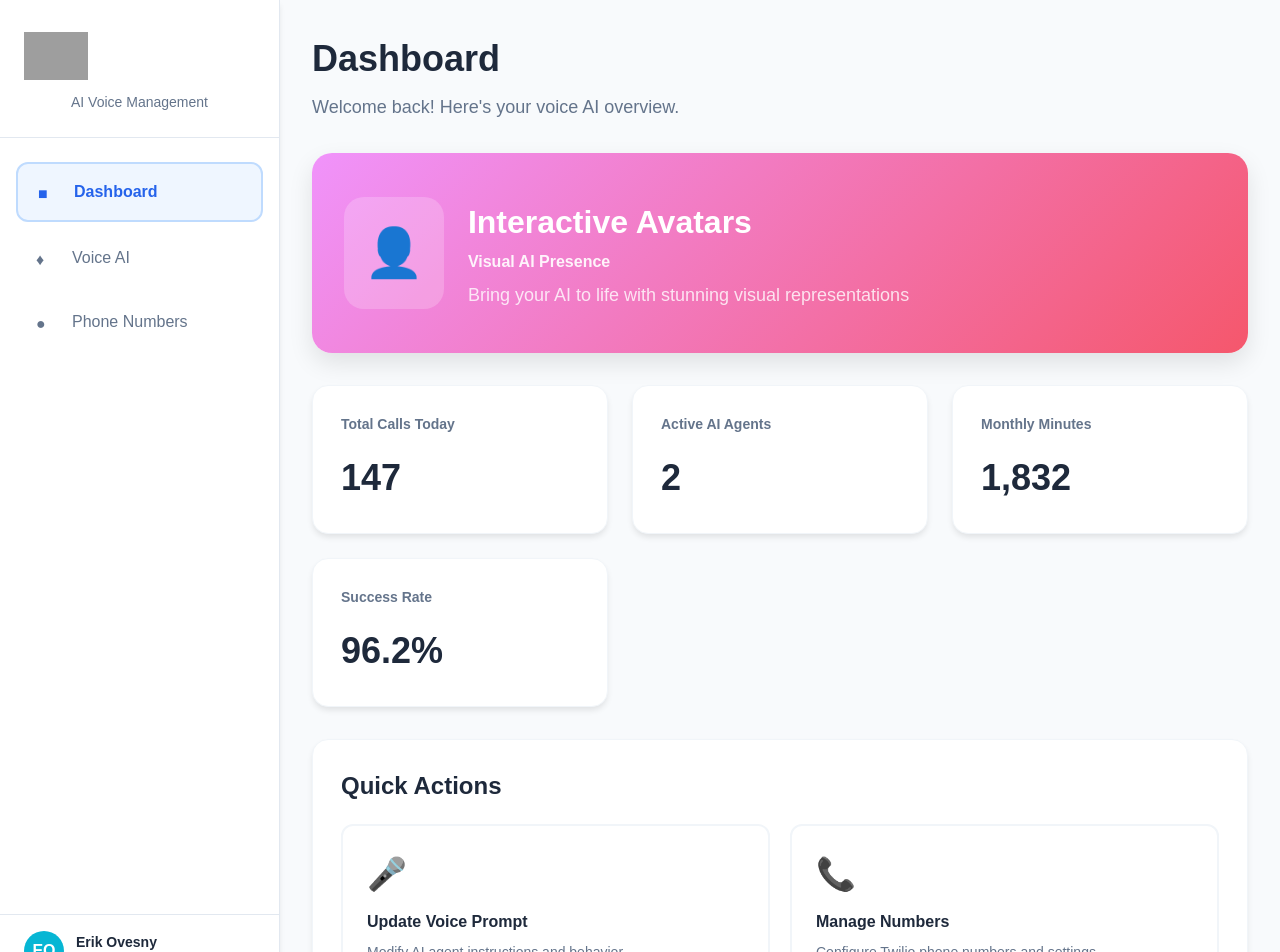
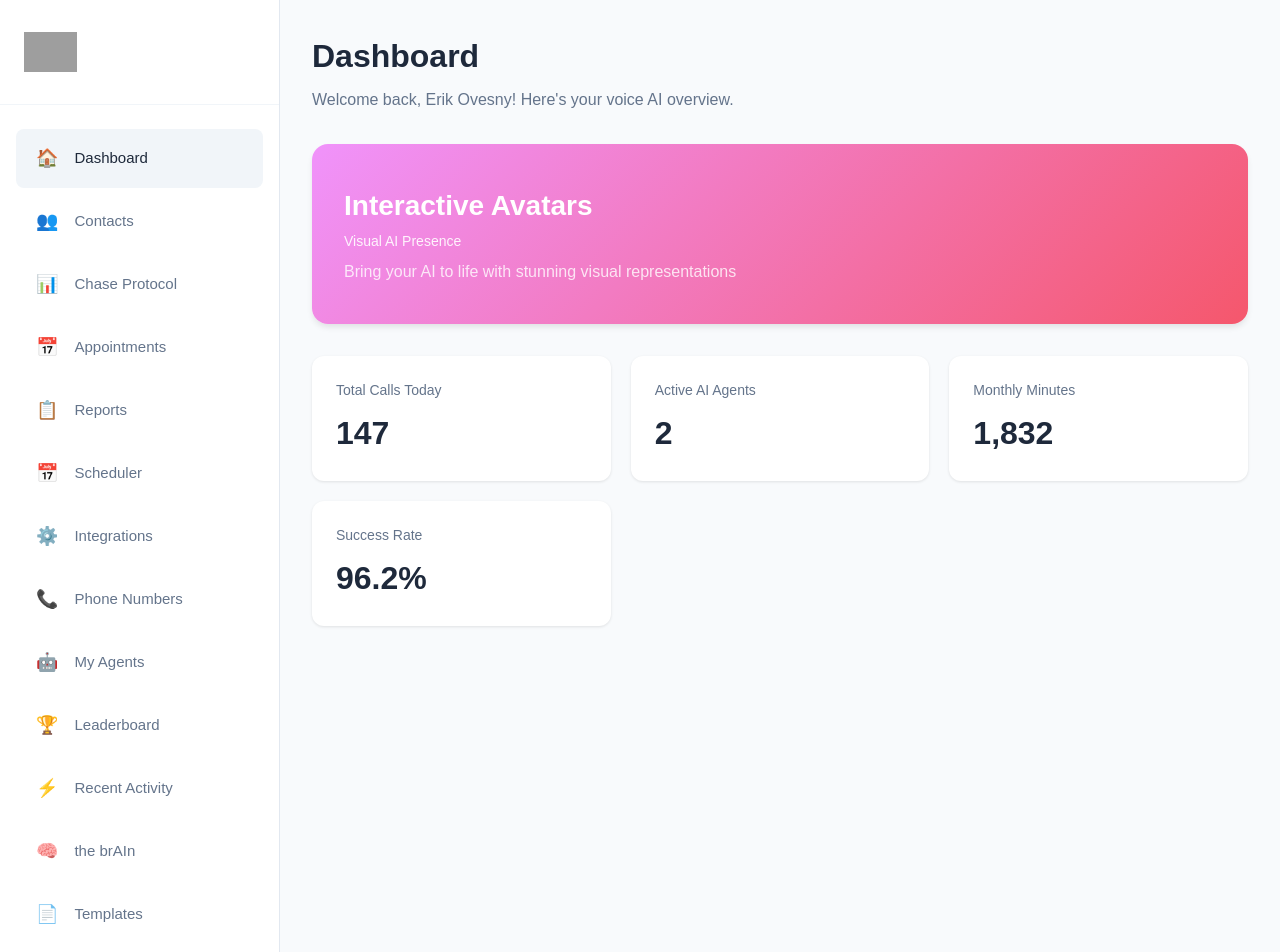
Before and after one commit to erikmg100/da-system-frontend, a Next.js app: page /dashboard in a window 1280 px wide. Shown: the top 952 px of the page. Built offline with nearby package versions, Linux system fonts and the light colour scheme; grey boxes are pictures that could not be loaded.

Commit message:
Update page.js

```diff
--- a/app/dashboard/page.js
+++ b/app/dashboard/page.js
@@ -16,22 +16,19 @@
       title: "GabbiEmotion+",
       subtitle: "Voice Technology",
       description: "Advanced emotional intelligence in every conversation",
-      gradient: "linear-gradient(135deg, #667eea 0%, #764ba2 100%)",
-      icon: "🧠"
+      gradient: "linear-gradient(135deg, #667eea 0%, #764ba2 100%)"
     },
     {
       title: "Interactive Avatars",
       subtitle: "Visual AI Presence",
       description: "Bring your AI to life with stunning visual representations",
-      gradient: "linear-gradient(135deg, #f093fb 0%, #f5576c 100%)",
-      icon: "👤"
+      gradient: "linear-gradient(135deg, #f093fb 0%, #f5576c 100%)"
     },
     {
       title: "GabbiTranslator",
       subtitle: "Global Communication",
       description: "Break language barriers with real-time translation",
-      gradient: "linear-gradient(135deg, #4facfe 0%, #00f2fe 100%)",
-      icon: "🌍"
+      gradient: "linear-gradient(135deg, #4facfe 0%, #00f2fe 100%)"
     }
   ];
 
@@ -52,95 +49,273 @@
       {/* Sidebar */}
       <div style={{
         backgroundColor: 'white',
-        borderRight: '1px solid #e2e8f0',
         width: '280px',
         minHeight: '100vh',
-        boxShadow: '0 4px 6px -1px rgba(0, 0, 0, 0.1)',
+        borderRight: '1px solid #e2e8f0',
         display: 'flex',
         flexDirection: 'column'
       }}>
-        {/* Logo Section */}
+        {/* Logo */}
         <div style={{
-          padding: '32px 24px 24px 24px',
-          borderBottom: '1px solid #e2e8f0',
+          padding: '32px 24px',
+          borderBottom: '1px solid #f1f5f9',
           textAlign: 'center'
         }}>
           <img
             src="https://storage.googleapis.com/msgsndr/Gyvgsd99IT2dSJS5bwiK/media/678997c9accdd1b8bf7ce48a.png"
             alt="Meet Gabbi"
-            style={{
-              height: '48px',
-              width: 'auto',
-              marginBottom: '12px'
-            }}
+            style={{ height: '40px', width: 'auto' }}
           />
-          <p style={{
-            fontSize: '14px',
-            color: '#64748b',
-            margin: 0,
-            fontWeight: '500'
-          }}>
-            AI Voice Management
-          </p>
         </div>
 
         {/* Navigation */}
         <nav style={{ flex: 1, padding: '24px 16px' }}>
-          <div style={{ marginBottom: '8px' }}>
+          <div style={{ marginBottom: '4px' }}>
             <a href="/dashboard" style={{
               display: 'flex',
               alignItems: 'center',
               gap: '16px',
               padding: '16px 20px',
-              backgroundColor: '#eff6ff',
-              color: '#2563eb',
-              borderRadius: '12px',
+              backgroundColor: '#f1f5f9',
+              color: '#1e293b',
+              borderRadius: '8px',
               textDecoration: 'none',
-              fontWeight: '600',
-              border: '2px solid #bfdbfe'
+              fontWeight: '500',
+              fontSize: '15px'
             }}>
-              <div style={{ width: '20px', height: '20px' }}>■</div>
+              <span style={{ fontSize: '18px' }}>🏠</span>
               <span>Dashboard</span>
             </a>
           </div>
-          <div style={{ marginBottom: '8px' }}>
+
+          <div style={{ marginBottom: '4px' }}>
+            <a href="/dashboard/contacts" style={{
+              display: 'flex',
+              alignItems: 'center',
+              gap: '16px',
+              padding: '16px 20px',
+              color: '#64748b',
+              borderRadius: '8px',
+              textDecoration: 'none',
+              fontWeight: '500',
+              fontSize: '15px'
+            }}>
+              <span style={{ fontSize: '18px' }}>👥</span>
+              <span>Contacts</span>
+            </a>
+          </div>
+
+          <div style={{ marginBottom: '4px' }}>
+            <a href="/dashboard/chase-protocol" style={{
+              display: 'flex',
+              alignItems: 'center',
+              gap: '16px',
+              padding: '16px 20px',
+              color: '#64748b',
+              borderRadius: '8px',
+              textDecoration: 'none',
+              fontWeight: '500',
+              fontSize: '15px'
+            }}>
+              <span style={{ fontSize: '18px' }}>📊</span>
+              <span>Chase Protocol</span>
+            </a>
+          </div>
+
+          <div style={{ marginBottom: '4px' }}>
+            <a href="/dashboard/appointments" style={{
+              display: 'flex',
+              alignItems: 'center',
+              gap: '16px',
+              padding: '16px 20px',
+              color: '#64748b',
+              borderRadius: '8px',
+              textDecoration: 'none',
+              fontWeight: '500',
+              fontSize: '15px'
+            }}>
+              <span style={{ fontSize: '18px' }}>📅</span>
+              <span>Appointments</span>
+            </a>
+          </div>
+
+          <div style={{ marginBottom: '4px' }}>
+            <a href="/dashboard/reports" style={{
+              display: 'flex',
+              alignItems: 'center',
+              gap: '16px',
+              padding: '16px 20px',
+              color: '#64748b',
+              borderRadius: '8px',
+              textDecoration: 'none',
+              fontWeight: '500',
+              fontSize: '15px'
+            }}>
+              <span style={{ fontSize: '18px' }}>📋</span>
+              <span>Reports</span>
+            </a>
+          </div>
+
+          <div style={{ marginBottom: '4px' }}>
+            <a href="/dashboard/scheduler" style={{
+              display: 'flex',
+              alignItems: 'center',
+              gap: '16px',
+              padding: '16px 20px',
+              color: '#64748b',
+              borderRadius: '8px',
+              textDecoration: 'none',
+              fontWeight: '500',
+              fontSize: '15px'
+            }}>
+              <span style={{ fontSize: '18px' }}>📅</span>
+              <span>Scheduler</span>
+            </a>
+          </div>
+
+          <div style={{ marginBottom: '4px' }}>
+            <a href="/dashboard/integrations" style={{
+              display: 'flex',
+              alignItems: 'center',
+              gap: '16px',
+              padding: '16px 20px',
+              color: '#64748b',
+              borderRadius: '8px',
+              textDecoration: 'none',
+              fontWeight: '500',
+              fontSize: '15px'
+            }}>
+              <span style={{ fontSize: '18px' }}>⚙️</span>
+              <span>Integrations</span>
+            </a>
+          </div>
+
+          <div style={{ marginBottom: '4px' }}>
+            <a href="/dashboard/phone-numbers" style={{
+              display: 'flex',
+              alignItems: 'center',
+              gap: '16px',
+              padding: '16px 20px',
+              color: '#64748b',
+              borderRadius: '8px',
+              textDecoration: 'none',
+              fontWeight: '500',
+              fontSize: '15px'
+            }}>
+              <span style={{ fontSize: '18px' }}>📞</span>
+              <span>Phone Numbers</span>
+            </a>
+          </div>
+
+          <div style={{ marginBottom: '4px' }}>
             <a href="/dashboard/voice-ai" style={{
               display: 'flex',
               alignItems: 'center',
               gap: '16px',
               padding: '16px 20px',
               color: '#64748b',
-              borderRadius: '12px',
+              borderRadius: '8px',
               textDecoration: 'none',
-              fontWeight: '500'
+              fontWeight: '500',
+              fontSize: '15px'
             }}>
-              <div style={{ width: '20px', height: '20px' }}>♦</div>
-              <span>Voice AI</span>
+              <span style={{ fontSize: '18px' }}>🤖</span>
+              <span>My Agents</span>
             </a>
           </div>
-          <div>
-            <a href="/dashboard/phone-numbers" style={{
+
+          <div style={{ marginBottom: '4px' }}>
+            <a href="/dashboard/leaderboard" style={{
               display: 'flex',
               alignItems: 'center',
               gap: '16px',
               padding: '16px 20px',
               color: '#64748b',
-              borderRadius: '12px',
+              borderRadius: '8px',
               textDecoration: 'none',
-              fontWeight: '500'
+              fontWeight: '500',
+              fontSize: '15px'
             }}>
-              <div style={{ width: '20px', height: '20px' }}>●</div>
-              <span>Phone Numbers</span>
+              <span style={{ fontSize: '18px' }}>🏆</span>
+              <span>Leaderboard</span>
+            </a>
+          </div>
+
+          <div style={{ marginBottom: '4px' }}>
+            <a href="/dashboard/recent-activity" style={{
+              display: 'flex',
+              alignItems: 'center',
+              gap: '16px',
+              padding: '16px 20px',
+              color: '#64748b',
+              borderRadius: '8px',
+              textDecoration: 'none',
+              fontWeight: '500',
+              fontSize: '15px'
+            }}>
+              <span style={{ fontSize: '18px' }}>⚡</span>
+              <span>Recent Activity</span>
+            </a>
+          </div>
+
+          <div style={{ marginBottom: '4px' }}>
+            <a href="/dashboard/brain" style={{
+              display: 'flex',
+              alignItems: 'center',
+              gap: '16px',
+              padding: '16px 20px',
+              color: '#64748b',
+              borderRadius: '8px',
+              textDecoration: 'none',
+              fontWeight: '500',
+              fontSize: '15px'
+            }}>
+              <span style={{ fontSize: '18px' }}>🧠</span>
+              <span>the brAIn</span>
+            </a>
+          </div>
+
+          <div style={{ marginBottom: '4px' }}>
+            <a href="/dashboard/templates" style={{
+              display: 'flex',
+              alignItems: 'center',
+              gap: '16px',
+              padding: '16px 20px',
+              color: '#64748b',
+              borderRadius: '8px',
+              textDecoration: 'none',
+              fontWeight: '500',
+              fontSize: '15px'
+            }}>
+              <span style={{ fontSize: '18px' }}>📄</span>
+              <span>Templates</span>
+            </a>
+          </div>
+
+          <div style={{ marginBottom: '4px' }}>
+            <a href="/dashboard/organization" style={{
+              display: 'flex',
+              alignItems: 'center',
+              gap: '16px',
+              padding: '16px 20px',
+              color: '#64748b',
+              borderRadius: '8px',
+              textDecoration: 'none',
+              fontWeight: '500',
+              fontSize: '15px'
+            }}>
+              <span style={{ fontSize: '18px' }}>🏢</span>
+              <span>Organization</span>
             </a>
           </div>
         </nav>
 
-        {/* User Profile & Sign Out */}
-        <div style={{ padding: '16px 24px', borderTop: '1px solid #e2e8f0' }}>
+        {/* User Profile */}
+        <div style={{ padding: '16px 24px', borderTop: '1px solid #f1f5f9' }}>
           <div style={{ display: 'flex', alignItems: 'center', marginBottom: '16px', gap: '12px' }}>
             <div style={{
-              width: '40px',
-              height: '40px',
+              width: '36px',
+              height: '36px',
               backgroundColor: '#06b6d4',
               borderRadius: '50%',
               display: 'flex',
@@ -148,60 +323,55 @@
               justifyContent: 'center',
               color: 'white',
               fontWeight: '600',
-              fontSize: '16px'
+              fontSize: '14px'
             }}>
               EO
             </div>
             <div>
-              <p style={{ color: '#1e293b', fontWeight: '600', margin: 0, fontSize: '14px' }}>Erik Ovesny</p>
-              <p style={{ color: '#64748b', margin: 0, fontSize: '12px' }}>Admin</p>
+              <p style={{ color: '#1e293b', fontWeight: '500', margin: 0, fontSize: '14px' }}>Erik Ovesny</p>
             </div>
           </div>
           <button onClick={handleSignOut} style={{
             width: '100%',
-            padding: '12px 16px',
+            padding: '8px 12px',
             backgroundColor: 'transparent',
-            border: '1px solid #fee2e2',
-            borderRadius: '8px',
-            color: '#dc2626',
+            border: '1px solid #e2e8f0',
+            borderRadius: '6px',
+            color: '#64748b',
             cursor: 'pointer',
-            display: 'flex',
-            alignItems: 'center',
-            gap: '8px',
             fontSize: '14px',
             fontWeight: '500'
           }}>
-            <span>→</span>
-            <span>Sign Out</span>
+            Sign Out
           </button>
         </div>
       </div>
 
       {/* Main Content */}
-      <main style={{ flex: 1, padding: '32px', overflow: 'hidden' }}>
+      <main style={{ flex: 1, padding: '32px' }}>
         <div style={{ marginBottom: '32px' }}>
           <h1 style={{
-            fontSize: '36px',
-            fontWeight: '800',
+            fontSize: '32px',
+            fontWeight: '700',
             color: '#1e293b',
             margin: '0 0 8px 0'
           }}>
             Dashboard
           </h1>
-          <p style={{ color: '#64748b', margin: 0, fontSize: '18px' }}>
-            Welcome back! Here's your voice AI overview.
+          <p style={{ color: '#64748b', margin: 0, fontSize: '16px' }}>
+            Welcome back, Erik Ovesny! Here's your voice AI overview.
           </p>
         </div>
 
         {/* Feature Slider */}
         <div style={{
           backgroundColor: 'white',
-          borderRadius: '20px',
-          boxShadow: '0 10px 25px rgba(0, 0, 0, 0.1)',
+          borderRadius: '16px',
+          boxShadow: '0 4px 6px -1px rgba(0, 0, 0, 0.1)',
           marginBottom: '32px',
           overflow: 'hidden',
           position: 'relative',
-          height: '200px'
+          height: '180px'
         }}>
           {features.map((feature, index) => (
             <div
@@ -218,38 +388,29 @@
                 alignItems: 'center',
                 gap: '24px',
                 opacity: index === currentSlide ? 1 : 0,
-                transform: index === currentSlide ? 'translateX(0)' : 'translateX(100%)',
                 transition: 'all 0.8s ease'
               }}
             >
-              <div style={{
-                fontSize: '48px',
-                background: 'rgba(255, 255, 255, 0.2)',
-                borderRadius: '20px',
-                padding: '20px'
-              }}>
-                {feature.icon}
-              </div>
               <div>
                 <h3 style={{
                   color: 'white',
-                  fontSize: '32px',
-                  fontWeight: '800',
+                  fontSize: '28px',
+                  fontWeight: '700',
                   margin: '0 0 4px 0'
                 }}>
                   {feature.title}
                 </h3>
                 <p style={{
                   color: 'rgba(255, 255, 255, 0.9)',
-                  fontSize: '16px',
-                  fontWeight: '600',
+                  fontSize: '14px',
+                  fontWeight: '500',
                   margin: '0 0 8px 0'
                 }}>
                   {feature.subtitle}
                 </p>
                 <p style={{
                   color: 'rgba(255, 255, 255, 0.8)',
-                  fontSize: '18px',
+                  fontSize: '16px',
                   margin: 0
                 }}>
                   {feature.description}
@@ -262,122 +423,64 @@
         {/* Stats Grid */}
         <div style={{
           display: 'grid',
-          gridTemplateColumns: 'repeat(auto-fit, minmax(280px, 1fr))',
-          gap: '24px',
+          gridTemplateColumns: 'repeat(auto-fit, minmax(250px, 1fr))',
+          gap: '20px',
           marginBottom: '32px'
         }}>
           <div style={{
             backgroundColor: 'white',
-            borderRadius: '16px',
-            boxShadow: '0 4px 6px -1px rgba(0, 0, 0, 0.1)',
-            border: '1px solid #f1f5f9',
-            padding: '28px'
+            borderRadius: '12px',
+            boxShadow: '0 1px 3px rgba(0, 0, 0, 0.1)',
+            padding: '24px'
           }}>
-            <p style={{ fontSize: '14px', fontWeight: '600', color: '#64748b', margin: '0 0 16px 0' }}>
+            <p style={{ fontSize: '14px', color: '#64748b', margin: '0 0 8px 0' }}>
               Total Calls Today
             </p>
-            <p style={{ fontSize: '36px', fontWeight: '800', color: '#1e293b', margin: 0 }}>
+            <p style={{ fontSize: '32px', fontWeight: '700', color: '#1e293b', margin: 0 }}>
               {stats.totalCalls}
             </p>
           </div>
 
           <div style={{
             backgroundColor: 'white',
-            borderRadius: '16px',
-            boxShadow: '0 4px 6px -1px rgba(0, 0, 0, 0.1)',
-            border: '1px solid #f1f5f9',
-            padding: '28px'
+            borderRadius: '12px',
+            boxShadow: '0 1px 3px rgba(0, 0, 0, 0.1)',
+            padding: '24px'
           }}>
-            <p style={{ fontSize: '14px', fontWeight: '600', color: '#64748b', margin: '0 0 16px 0' }}>
+            <p style={{ fontSize: '14px', color: '#64748b', margin: '0 0 8px 0' }}>
               Active AI Agents
             </p>
-            <p style={{ fontSize: '36px', fontWeight: '800', color: '#1e293b', margin: 0 }}>
+            <p style={{ fontSize: '32px', fontWeight: '700', color: '#1e293b', margin: 0 }}>
               {stats.activeAgents}
             </p>
           </div>
 
           <div style={{
             backgroundColor: 'white',
-            borderRadius: '16px',
-            boxShadow: '0 4px 6px -1px rgba(0, 0, 0, 0.1)',
-            border: '1px solid #f1f5f9',
-            padding: '28px'
+            borderRadius: '12px',
+            boxShadow: '0 1px 3px rgba(0, 0, 0, 0.1)',
+            padding: '24px'
           }}>
-            <p style={{ fontSize: '14px', fontWeight: '600', color: '#64748b', margin: '0 0 16px 0' }}>
+            <p style={{ fontSize: '14px', color: '#64748b', margin: '0 0 8px 0' }}>
               Monthly Minutes
             </p>
-            <p style={{ fontSize: '36px', fontWeight: '800', color: '#1e293b', margin: 0 }}>
+            <p style={{ fontSize: '32px', fontWeight: '700', color: '#1e293b', margin: 0 }}>
               {stats.monthlyMinutes.toLocaleString()}
             </p>
           </div>
 
           <div style={{
             backgroundColor: 'white',
-            borderRadius: '16px',
-            boxShadow: '0 4px 6px -1px rgba(0, 0, 0, 0.1)',
-            border: '1px solid #f1f5f9',
-            padding: '28px'
+            borderRadius: '12px',
+            boxShadow: '0 1px 3px rgba(0, 0, 0, 0.1)',
+            padding: '24px'
           }}>
-            <p style={{ fontSize: '14px', fontWeight: '600', color: '#64748b', margin: '0 0 16px 0' }}>
+            <p style={{ fontSize: '14px', color: '#64748b', margin: '0 0 8px 0' }}>
               Success Rate
             </p>
-            <p style={{ fontSize: '36px', fontWeight: '800', color: '#1e293b', margin: 0 }}>
+            <p style={{ fontSize: '32px', fontWeight: '700', color: '#1e293b', margin: 0 }}>
               {stats.successRate}%
             </p>
-          </div>
-        </div>
-
-        {/* Quick Actions */}
-        <div style={{
-          backgroundColor: 'white',
-          borderRadius: '16px',
-          boxShadow: '0 4px 6px -1px rgba(0, 0, 0, 0.1)',
-          border: '1px solid #f1f5f9',
-          padding: '28px'
-        }}>
-          <h2 style={{
-            fontSize: '24px',
-            fontWeight: '700',
-            color: '#1e293b',
-            margin: '0 0 20px 0'
-          }}>
-            Quick Actions
-          </h2>
-          <div style={{ display: 'grid', gridTemplateColumns: 'repeat(auto-fit, minmax(280px, 1fr))', gap: '20px' }}>
-            <a href="/dashboard/voice-ai" style={{
-              padding: '24px',
-              border: '2px solid #f1f5f9',
-              borderRadius: '12px',
-              backgroundColor: 'white',
-              textDecoration: 'none',
-              color: 'inherit',
-              display: 'block'
-            }}>
-              <div style={{ fontSize: '32px', marginBottom: '12px' }}>🎤</div>
-              <h3 style={{ fontWeight: '600', color: '#1e293b', margin: '0 0 8px 0' }}>
-                Update Voice Prompt
-              </h3>
-              <p style={{ fontSize: '14px', color: '#64748b', margin: 0 }}>
-                Modify AI agent instructions and behavior
-              </p>
-            </a>
-            <a href="/dashboard/phone-numbers" style={{
-              padding: '24px',
-              border: '2px solid #f1f5f9',
-              borderRadius: '12px',
-              backgroundColor: 'white',
-              textDecoration: 'none',
-              color: 'inherit',
-              display: 'block'
-            }}>
-              <div style={{ fontSize: '32px', marginBottom: '12px' }}>📞</div>
-              <h3 style={{ fontWeight: '600', color: '#1e293b', margin: '0 0 8px 0' }}>
-                Manage Numbers
-              </h3>
-              <p style={{ fontSize: '14px', color: '#64748b', margin: 0 }}>
-                Configure Twilio phone numbers and settings
-              </p>
-            </a>
           </div>
         </div>
       </main>
```
